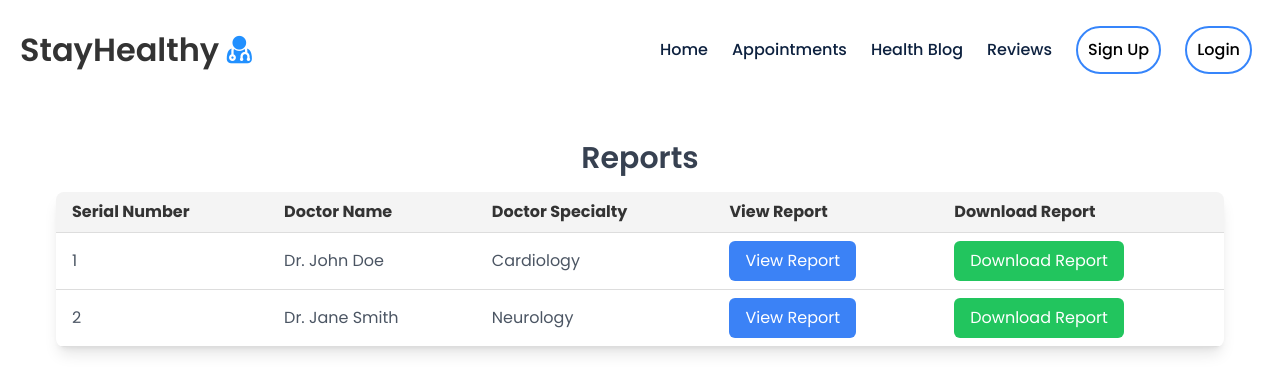
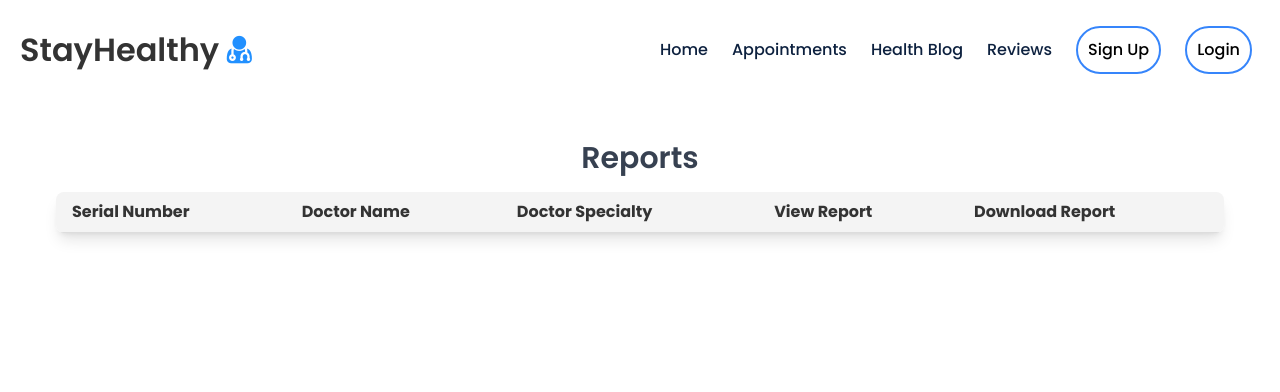
Before and after one commit to MohammadWS/test_med_app, a React (Create React App) app: page /reports in a window 1280 px wide. Shown: the top 392 px of the page. Built offline with nearby package versions, Linux system fonts and the light colour scheme.

Commit message:
integrating reports with appointments

```diff
--- a/src/Components/ReportsLayout/ReportsLayout.js
+++ b/src/Components/ReportsLayout/ReportsLayout.js
@@ -4,24 +4,27 @@ const ReportsLayout = () => {
     const [reports, setReports] = useState([]);
     const constReportURL = process.env.PUBLIC_URL + "/patient_report.pdf"
     // Sample reports data (this will eventually be fetched or retrieved from localStorage)
-    const sampleReports = [
-        {
-            "id": "1",
-            "doctorName": "Dr. John Doe",
-            "doctorSpecialty": "Cardiology",
-            "reportUrl": constReportURL  // Path to the report file
-        },
-        {
-            "id": "2",
-            "doctorName": "Dr. Jane Smith",
-            "doctorSpecialty": "Neurology",
-            "reportUrl": constReportURL // Same report for demo
-        }
-    ];
+
+    // const sampleReports = [
+    //     {
+    //         "id": "1",
+    //         "doctorName": "Dr. John Doe",
+    //         "doctorSpecialty": "Cardiology",
+    //         "reportUrl": constReportURL  // Path to the report file
+    //     },
+    //     {
+    //         "id": "2",
+    //         "doctorName": "Dr. Jane Smith",
+    //         "doctorSpecialty": "Neurology",
+    //         "reportUrl": constReportURL // Same report for demo
+    //     }
+    // ];
 
     // Fetch the reports when the component mounts
     useEffect(() => {
-        setReports(sampleReports);
+        // setReports(sampleReports);
+        const storedAppointmentData = JSON.parse(localStorage.getItem('appointments'));
+        setReports(storedAppointmentData)
     }, []);
 
     // Function to handle downloading the report
@@ -57,14 +60,14 @@ const ReportsLayout = () => {
                                     </tr>
                                 </thead>
                                 <tbody>
-                                    {reports.map((report) => (
+                                    {reports && reports.map((report) => (
                                         <tr key={report.id} className="hover:bg-gray-100">
                                             <td className="px-4 py-2">{report.id}</td>
                                             <td className="px-4 py-2">{report.doctorName}</td>
-                                            <td className="px-4 py-2">{report.doctorSpecialty}</td>
+                                            <td className="px-4 py-2">{report.doctorSpeciality}</td>
                                             <td className="px-4 py-2">
                                                 <button
-                                                    onClick={() => handleViewReport(report.reportUrl)}
+                                                    onClick={() => handleViewReport(constReportURL)}
                                                     className="bg-blue-500 text-white px-4 py-2 rounded-md hover:bg-blue-600 focus:outline-none transition duration-150 ease-in-out"
                                                 >
                                                     View Report
@@ -72,7 +75,7 @@ const ReportsLayout = () => {
                                             </td>
                                             <td className="px-4 py-2">
                                                 <button
-                                                    onClick={() => handleDownloadReport(report.reportUrl)}
+                                                    onClick={() => handleDownloadReport(constReportURL)}
                                                     className="bg-green-500 text-white px-4 py-2 rounded-md hover:bg-green-600 focus:outline-none transition duration-150 ease-in-out"
                                                 >
                                                     Download Report
```
